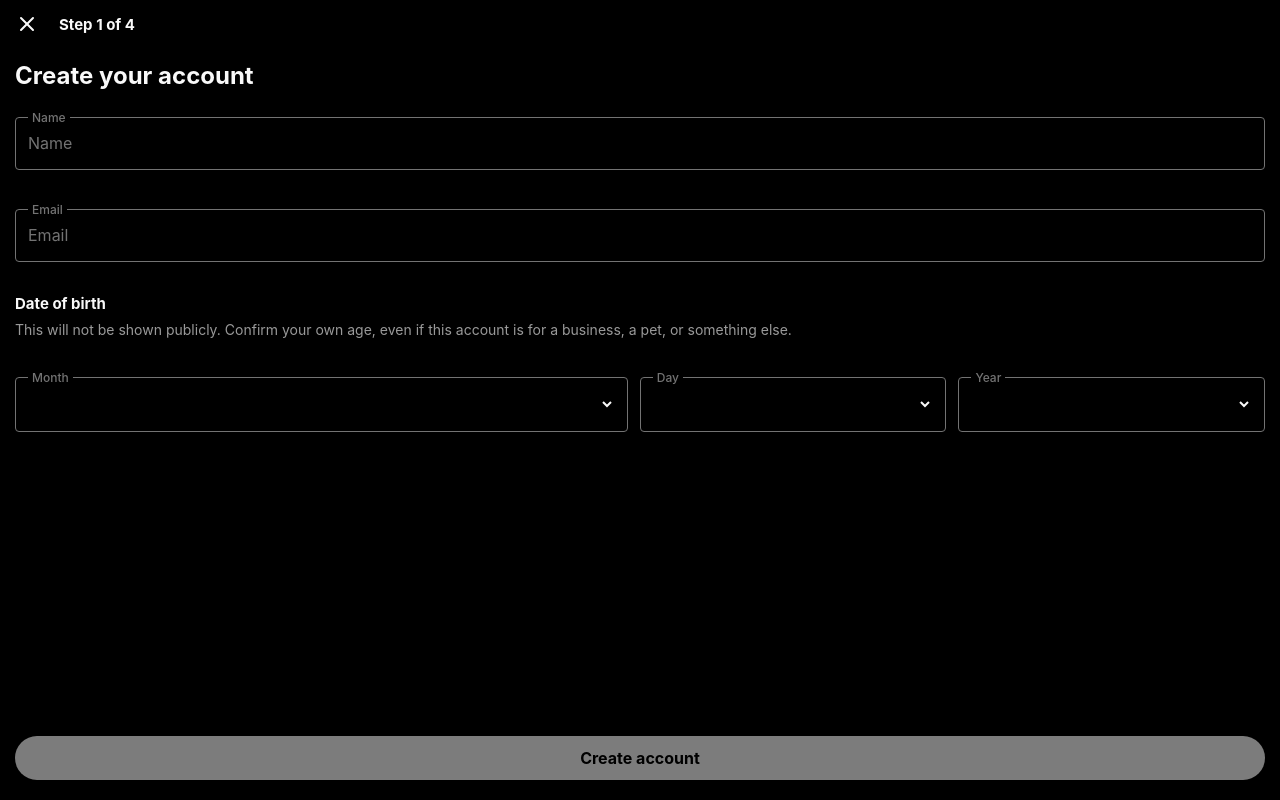
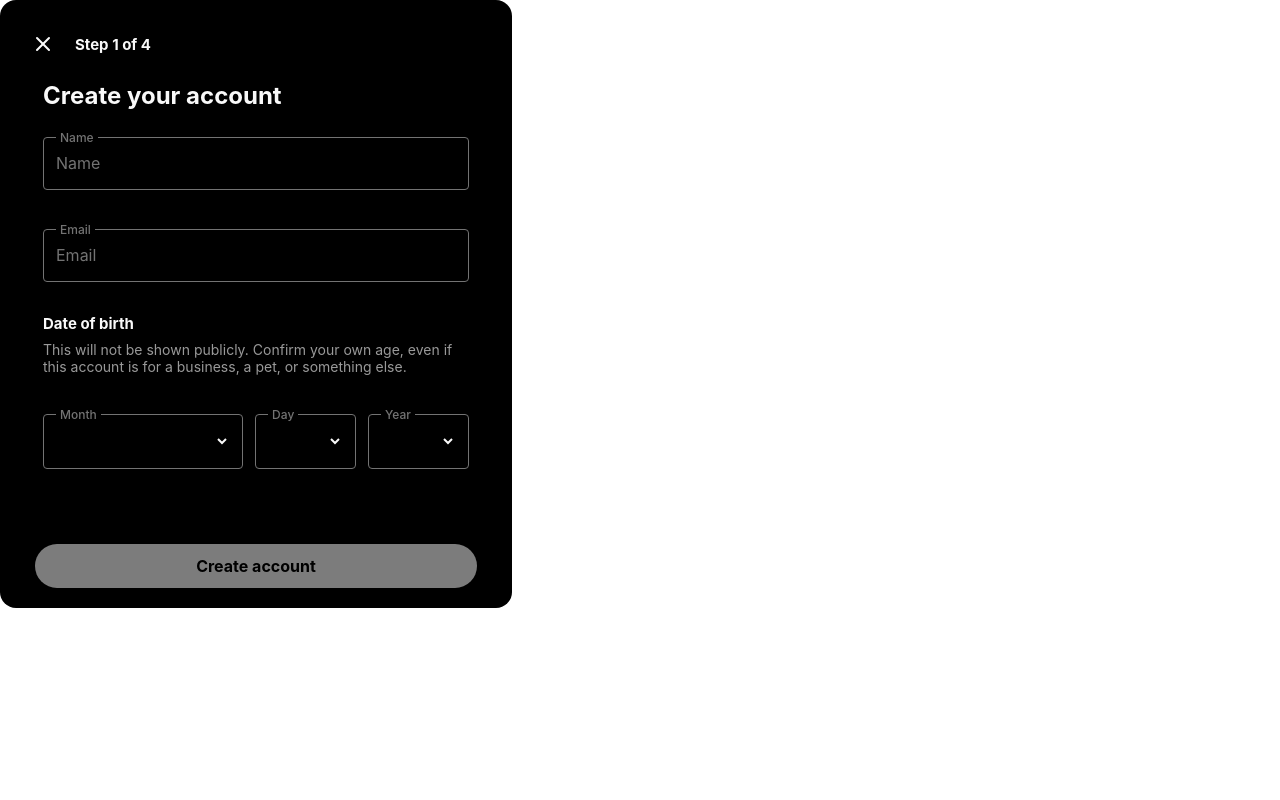
Before and after one commit to imrahulkanna/100x, a React (Vite) app: page /signup in a window 1280 px wide. Built offline with nearby package versions, Linux system fonts and the light colour scheme.

Commit message:
created modals. completed modal display for signup step1 in lg screen

```diff
--- a/index.html
+++ b/index.html
@@ -2,12 +2,13 @@
 <html lang="en">
   <head>
     <meta charset="UTF-8" />
-    <link rel="icon" type="image/svg+xml" href="/vite.svg" />
+    <link rel="icon" type="image/svg+xml" href="./src/assets/x.svg" />
     <meta name="viewport" content="width=device-width, initial-scale=1.0" />
-    <title>100x micro blogging</title>
+    <title>100x. It's what's Happening</title>
   </head>
   <body>
     <div id="root"></div>
+    <div id="portal"></div>
     <script type="module" src="/src/main.jsx"></script>
   </body>
 </html>
--- a/src/components/Signup/SignupHeader.jsx
+++ b/src/components/Signup/SignupHeader.jsx
@@ -2,13 +2,20 @@ import React from "react";
 import { useNavigate } from "react-router-dom";
 import { useAuth } from "../../context/AuthContext";
 import cancelIcon from "../../assets/cancel.svg";
+import backIcon from "../../assets/back.svg";
 import Img from "../Img";
 
-function SignupHeader({ step }) {
+function SignupHeader({ step, closeModal }) {
   const navigate = useNavigate();
-  const {userCred, setUserCred} = useAuth();
+  const { userCred, setUserCred } = useAuth();
 
   function handleImgClick() {
+    const screenWidth = screen.width;
+    if (screenWidth >= 1024) {
+      closeModal();
+    }
+
+    if (step === 1) {
       const resetCred = {
         Name: "",
         Email: "",
@@ -21,11 +28,18 @@ function SignupHeader({ step }) {
       };
       setUserCred(resetCred);
       navigate("/");
+    } else {
+      navigate(-1);
+    }
   }
   return (
-    <header className="flex items-center gap-5 self-stretch py-3">
+    <header className="flex items-center gap-5 self-stretch py-3 lg:px-4">
       <button onClick={handleImgClick}>
+        {step === 1 ? (
           <Img imgPath={cancelIcon} imgAlt="cancel-icon" />
+        ) : (
+          <Img imgPath={backIcon} imgAlt="back-icon" />
+        )}
       </button>
       <p className="text-base-1 font-bold leading-normal">Step {step} of 4</p>
     </header>
--- a/src/pages/LandingPage.jsx
+++ b/src/pages/LandingPage.jsx
@@ -1,15 +1,35 @@
-import React from "react";
+import React, { useState } from "react";
 import { useNavigate } from "react-router-dom";
+import Modal from "./Modal";
+import CreateAccount1 from "./Signup/CreateAccount1";
 import Button from "../components/Button";
-import logo100x from '../assets/100x.svg'
+import logo100x from "../assets/100x.svg";
 
 function LandingPage() {
   const navigate = useNavigate();
+  const [openModal, setOpenModal] = useState(false);
+
+  const closeModal = () => {
+    setOpenModal(false);
+  };
+
+  const handleSignUpClick = () => {
+    let width = screen.width;
+    if (width < 1024) {
+      navigate("/signup");
+    } else {
+      setOpenModal(true);
+    }
+  };
   return (
     <div className="flex min-h-screen flex-col justify-center bg-black font-inter text-twitter-neutral-50 lg:flex-row lg:items-center lg:gap-26">
       {/* Logo */}
-      <header className="absolute top-0 left-1/2 -translate-x-1/2 flex items-end justify-center px-4 py-3 lg:static lg:p-0 lg:translate-x-0">
-        <img src={logo100x} alt="100x-logo" className="lg:w-[593] lg:h-[199px]" />
+      <header className="absolute left-1/2 top-0 flex -translate-x-1/2 items-end justify-center px-4 py-3 lg:static lg:translate-x-0 lg:p-0">
+        <img
+          src={logo100x}
+          alt="100x-logo"
+          className="lg:h-[199px] lg:w-[593]"
+        />
       </header>
 
       {/* Sign in */}
@@ -33,7 +53,7 @@ function LandingPage() {
           text="Create account"
           modal="login"
           color="secondary"
-          onClick={() => navigate("/signup")}
+          onClick={handleSignUpClick}
         />
         <div className="flex w-full items-center justify-center gap-1 self-stretch">
           <div className="h-px w-full bg-neutral-700" />
@@ -58,6 +78,11 @@ function LandingPage() {
           />
         </div>
       </main>
+      {openModal && (
+        <Modal>
+          <CreateAccount1 closeModal={closeModal} />
+        </Modal>
+      )}
     </div>
   );
 }
--- /dev/null
+++ b/src/pages/Modal.jsx
@@ -0,0 +1,13 @@
+import React from "react";
+import { createPortal } from "react-dom";
+
+const Modal = ({ children }) => {
+  return createPortal(
+    <div className="fixed top-0 left-0 z-[999] flex w-full h-screen items-center justify-center bg-blue-wash">
+      {children}
+    </div>,
+    document.querySelector("#portal"),
+  );
+};
+
+export default Modal;
--- a/src/pages/Signup/CreateAccount1.jsx
+++ b/src/pages/Signup/CreateAccount1.jsx
@@ -1,4 +1,4 @@
-import React, {useState} from "react";
+import React, { useState } from "react";
 import { useNavigate } from "react-router-dom";
 import SignupHeader from "../../components/Signup/SignupHeader";
 import Fieldset from "../../components/Fieldset";
@@ -7,7 +7,7 @@ import Select, { SelectItem } from "../../components/Select";
 import Button from "../../components/Button";
 import { useAuth } from "../../context/AuthContext";
 
-function CreateAccount1() {
+function CreateAccount1({ closeModal }) {
   const navigate = useNavigate();
   const [isEmailValid, setIsEmailValid] = useState(true);
   const { userCred } = useAuth();
@@ -39,17 +39,17 @@ function CreateAccount1() {
   const handleFocusOut = () => {
     const regex = /^[A-Z0-9._%+-]+@[A-Z0-9.-]+\.[A-Z]{2,4}$/i;
     const email = userCred["Email"];
-    setIsEmailValid(regex.test(email))
-  }
+    setIsEmailValid(regex.test(email));
+  };
 
   return (
-    <div className="flex min-h-screen flex-shrink-0 flex-col items-start justify-between bg-black px-[15px] pb-5 font-inter text-twitter-neutral-50">
+    <div className="flex h-screen flex-shrink-0 flex-col items-start justify-between bg-black px-[15px] pb-5 font-inter text-twitter-neutral-50 lg:z-[1000] lg:h-[608px] lg:w-[512px] lg:rounded-2xl lg:py-5">
       <section className="flex flex-col items-start gap-3 self-stretch">
         {/* Header */}
-        <SignupHeader step={1} />
+        <SignupHeader step={1} closeModal={closeModal}/>
 
         {/* Create Account Form*/}
-        <main className="flex flex-col items-start gap-5 self-stretch">
+        <main className="flex flex-col items-start gap-5 self-stretch lg:px-7">
           <h1 className="text-2xl font-bold leading-normal">
             Create your account
           </h1>
@@ -68,7 +68,11 @@ function CreateAccount1() {
 
             {/* Email Fieldset */}
             <Fieldset type={"Email"}>
-              <Input type="email" placeholder="Email" onKeyUp={handleFocusOut} />
+              <Input
+                type="email"
+                placeholder="Email"
+                onKeyUp={handleFocusOut}
+              />
             </Fieldset>
             {!isEmailValid ? (
               <p className="-my-5 text-sm font-medium text-red-600 ">
@@ -124,7 +128,7 @@ function CreateAccount1() {
       </section>
 
       {/* Create Account Button*/}
-      <section className="self-stretch">
+      <section className="self-stretch lg:px-5">
         {/* <button
           className="flex w-full items-center justify-center rounded-signup-radius bg-twitter-neutral-50 px-6 py-3 font-bold leading-normal text-black shadow-signup backdrop-blur-xl-1 hover:bg-twitter-neutral-200"
           onClick={() => navigate("/signup2")}
@@ -138,7 +142,7 @@ function CreateAccount1() {
           onClick={handleClick}
           disabled={
             !(
-              userCred["Name"] && //
+              userCred["Name"] &&
               userCred["Email"] &&
               userCred["Month"] &&
               userCred["Day"] &&
```
Lines whose indentation alone changed are shown as unchanged.
